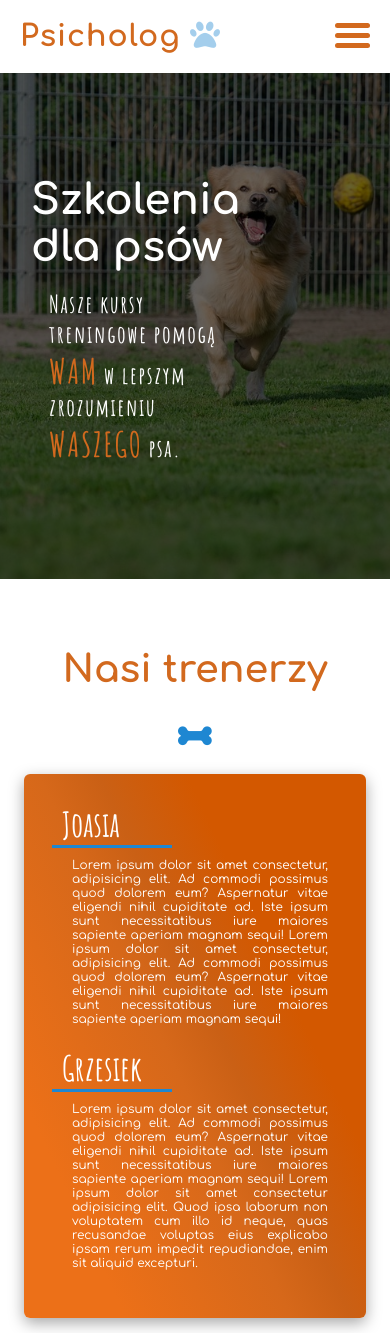
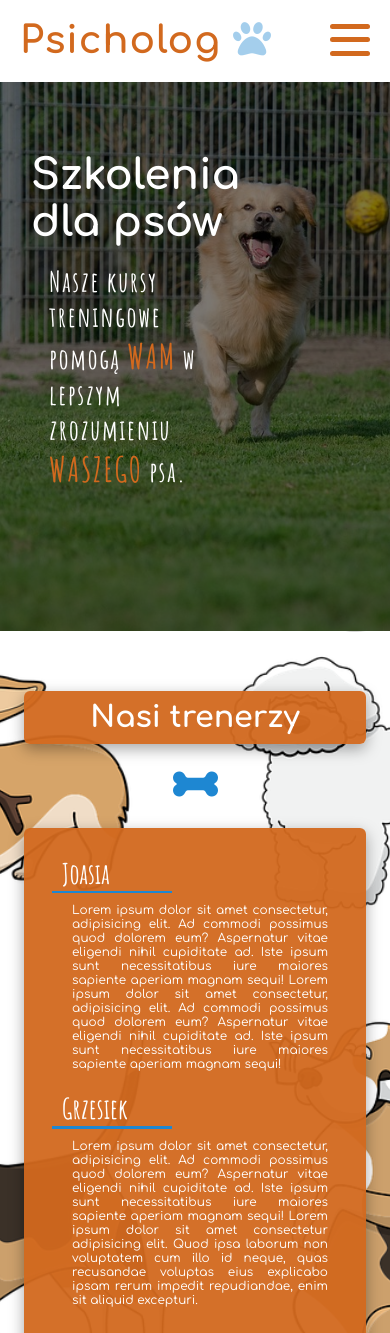
Before and after one commit to Grzegorz1992/DogCoachPage, a website built with Vite: page src/index.html in a window 390 px wide. Shown: the top 1333 px of the page. Built offline with nearby package versions, Linux system fonts and the light colour scheme.

Commit message:
added background image for about-us-section

```diff
--- a/src/index.html
+++ b/src/index.html
@@ -52,6 +52,7 @@
 		<main>
 			<section id="aboutus" class="about-us-section section-padding">
 				<div class="wrapper">
+					<div class="image"></div>
 					<h2 class="about-us-title">Nasi trenerzy</h2>
 					<p class="title-underline"><i class="fa-solid fa-bone fa-bounce"></i></p>
 					<ul class="about-us-list">
--- a/src/sass/_colors.scss
+++ b/src/sass/_colors.scss
@@ -1,6 +1,6 @@
 $main-color: #d2691e;
 $second-main-color:#1e87d2;
-$main-color-transparent: rgba(210, 105, 30, 0.4);
+$main-color-transparent: rgba(210, 105, 30, 0.95);
 $pure-white: rgb(255, 255, 255);
 $main-gradient: linear-gradient(
 	65deg,
--- a/src/style.scss
+++ b/src/style.scss
@@ -29,7 +29,7 @@ body {
 
 		.brand-title {
 			color: $main-color;
-			font-size: 3rem;
+			font-size: 3.8rem;
 			font-weight: bold;
 			letter-spacing: 1px;
 
@@ -81,8 +81,8 @@ body {
 			justify-content: space-around;
 			align-items: flex-end;
 			position: relative;
-			height: 3rem;
-			width: 3.5rem;
+			height: 4rem;
+			width: 4rem;
 			background: none;
 			border: none;
 			transition: all 0.4s ease-in-out;
@@ -108,7 +108,7 @@ body {
 	}
 
 	.hero-box {
-		height: 60vh;
+		height: 65vh;
 		background-image: url("../public/images/hero-mobile.jpg");
 		background-size: cover;
 		background-position: center;
@@ -117,8 +117,8 @@ body {
 		.hero-shadow {
 			position: absolute;
 			width: 100%;
-			height: 60%;
-			background-color: rgba(0, 0, 0, 0.6);
+			height: 65%;
+			background-color: rgba(0, 0, 0, 0.5);
 		}
 
 		.hero-text-box {
@@ -139,7 +139,7 @@ body {
 			.hero-text {
 				padding: 1.8rem;
 				color: $pure-white;
-				font-size: 2.4rem;
+				font-size: 2.8rem;
 				font-family: "Amatic SC", sans-serif;
 				font-weight: bold;
 				letter-spacing: 1.6px;
@@ -285,60 +285,71 @@ body {
 // SECTION ABOUT US
 
 .about-us-section {
-	background: $pure-white;
 	color: $pure-white;
+	background: url("../public/images/aboutusimage.png");
+	background-size: cover;
+	background-position: center;
+	background-attachment: fixed;
 
 	.about-us-title {
-		color: $main-color;
 		padding: 1rem;
-		font-size: 3.8rem;
+		font-size: 3rem;
 		font-weight: bold;
+		background-color: $main-color-transparent;
+		border-radius: 6px;
 		text-align: center;
+		box-shadow: rgba(0, 0, 0, 0.35) 0px 5px 15px;
 	}
 
 	.title-underline {
 		color: $second-main-color;
 		padding: 2rem;
-		font-size: 3rem;
+		font-size: 4rem;
 		text-align: center;
 	}
 
 	.about-us-list {
 		padding: 2.8rem;
+		background: $main-color-transparent;
+		border-radius: 6px;
 		list-style: none;
-		background: $main-gradient;
-		border-radius: 6px;
 		box-shadow: rgba(0, 0, 0, 0.35) 0px 5px 15px;
 
 		.coach-name {
 			padding: 1rem;
-			font-size: 3.4rem;
+			font-size: 2.8rem;
 			font-weight: bold;
 			font-family: "Amatic SC", sans-serif;
 		}
 
 		.coach-underline {
-			background-color: $second-main-color;
 			height: 2.6px;
 			width: 120px;
+			background-color: $second-main-color;
 		}
 
 		.coach-description {
 			padding: 1rem 1rem 2rem 2rem;
+			font-size: 1.2rem;
 			text-align: justify;
-			font-size: 1.2rem;
 		}
 	}
 }
 
-@media only screen and (min-width: 1200px) {
+@media only screen and (min-width: 1000px) {
 	.about-us-section {
+		background: url("../public/images/aboutusimage.png");
+		background-size: cover;
+		background-position: center;
+		background-attachment: fixed;
+
 		.about-us-title {
 			padding: 1rem;
+			font-size: 5rem;
 		}
 
 		.title-underline {
-			font-size: 4rem;
+			font-size: 5rem;
 		}
 
 		.about-us-list {
```
Also changed, not shown: public/images/aboutusimage.png (added), public/images/couple-2727559_1920 (1).png (added).
